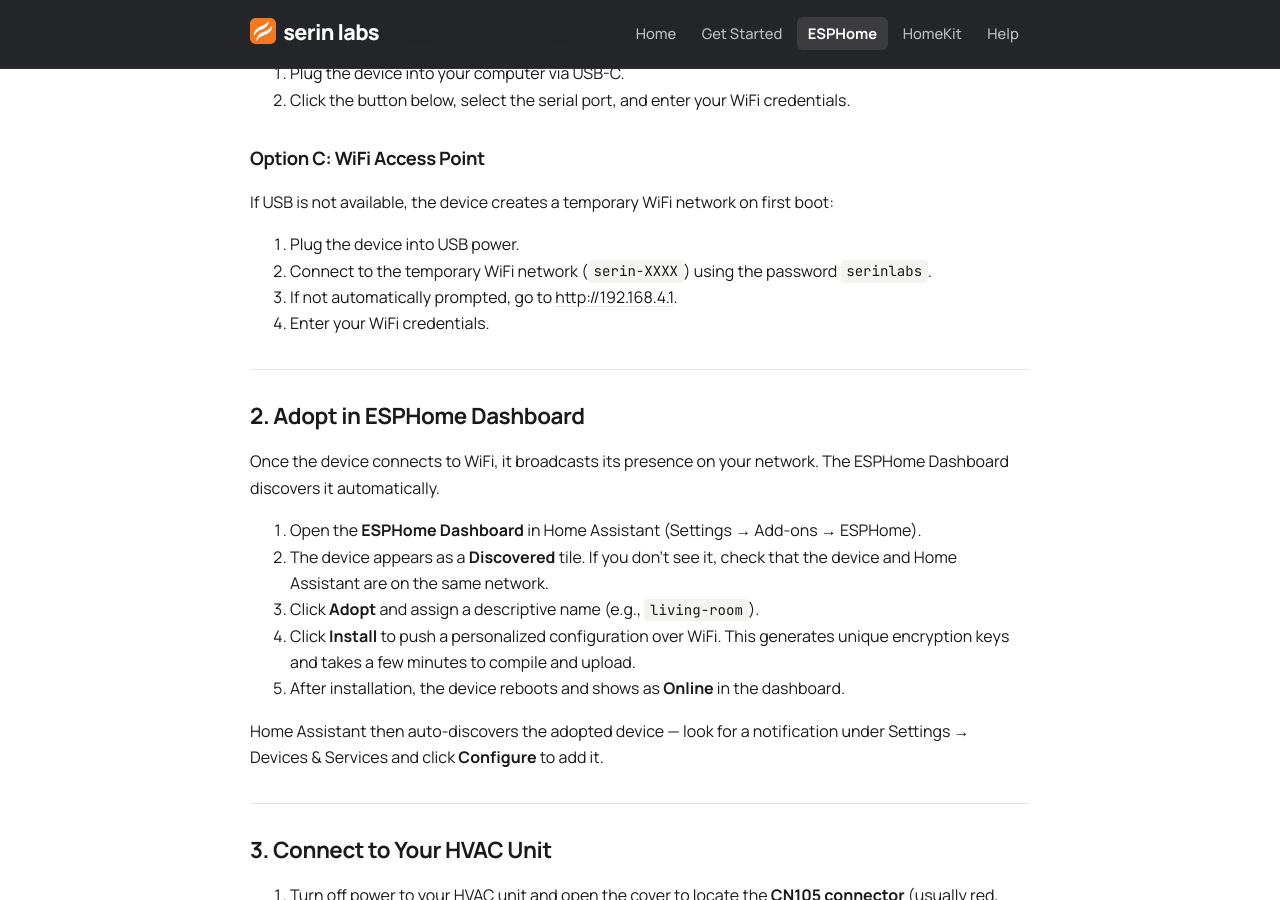
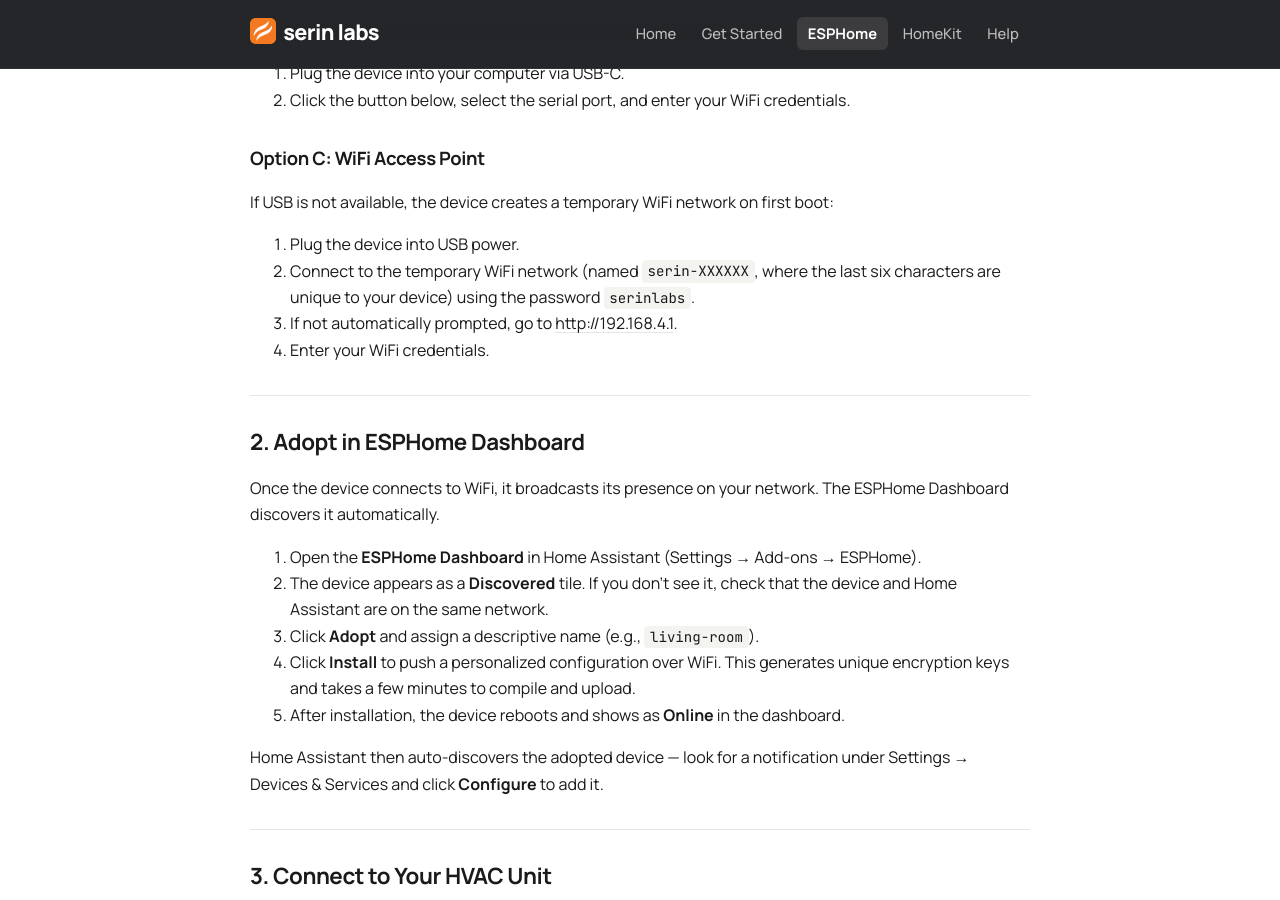
Before and after one commit to Serin-Labs/serin-labs.github.io, a Jekyll site: the page built from esphome/setup.html, in a window 1280 px wide and 900 px high, scrolled down 917 px. Built offline with Jekyll 4.4.1, drawn with Linux system fonts in a browser that asks for light colours.

Commit message:
Clarify temporary WiFi network naming in setup and troubleshooting documentation

```diff
--- a/esphome/generate-yaml.html
+++ b/esphome/generate-yaml.html
@@ -407,7 +407,10 @@ nav_active: esphome
             substitutions += `\n  remote_temp_sensor: ${sensorEntity}`;
         }
         const apiKey = randomKey();
-        let wifiBlock = `\nwifi:\n  ssid: !secret wifi_ssid\n  password: !secret wifi_password\n  ap:\n    ssid: \"serin-\${name}\"\n    password: \"serinlabs\"`;
+        // No explicit ap.ssid: ESPHome defaults the fallback hotspot to the device
+        // name, which name_add_mac_suffix makes unique per unit (e.g. serin-1ee3f4),
+        // matching the pre-built firmware exactly.
+        let wifiBlock = `\nwifi:\n  ssid: !secret wifi_ssid\n  password: !secret wifi_password\n  ap:\n    password: \"serinlabs\"`;
         let apiBlock = `\napi:\n  encryption:\n    key: ${apiKey}`;
 
         // Add logger, ota, external_components if not present
--- a/esphome/setup.html
+++ b/esphome/setup.html
@@ -45,7 +45,7 @@ nav_active: esphome
   <p>If USB is not available, the device creates a temporary WiFi network on first boot:</p>
   <ol>
     <li>Plug the device into USB power.</li>
-    <li>Connect to the temporary WiFi network (<code>serin-XXXX</code>) using the password <code>serinlabs</code>.</li>
+    <li>Connect to the temporary WiFi network (named <code>serin-XXXXXX</code>, where the last six characters are unique to your device) using the password <code>serinlabs</code>.</li>
     <li>If not automatically prompted, go to <a href="http://192.168.4.1">http://192.168.4.1</a>.</li>
     <li>Enter your WiFi credentials.</li>
   </ol>
--- a/troubleshooting.html
+++ b/troubleshooting.html
@@ -54,7 +54,7 @@ nav_active: troubleshooting
       <ul>
         <li>Wait at least 60 seconds after powering on — the AP may take time to start on first boot.</li>
         <li>Ensure the device is powered by a stable 5V source (at least 1A).</li>
-        <li><strong>ESPHome:</strong> AP name is <code>serin-XXXX</code> (password: <code>serinlabs</code>).</li>
+        <li><strong>ESPHome:</strong> AP name is <code>serin-XXXXXX</code> (last six characters from the device MAC; password: <code>serinlabs</code>).</li>
         <li><strong>HomeKit:</strong> AP name is <code>Serin-XXXX</code> (password: <code>serinlabs</code>).</li>
         <li>If the device was previously configured, it may already be connected to your WiFi. Check your router's DHCP client list.</li>
       </ul>
@@ -296,7 +296,7 @@ nav_active: troubleshooting
       "name": "WiFi access point does not appear",
       "acceptedAnswer": {
         "@type": "Answer",
-        "text": "Wait at least 60 seconds after powering on. Ensure stable 5V power (at least 1A). ESPHome AP name is serin-XXXX (password: serinlabs). HomeKit AP name is Serin-XXXX (password: serinlabs). If previously configured, the device may already be connected to your WiFi."
+        "text": "Wait at least 60 seconds after powering on. Ensure stable 5V power (at least 1A). ESPHome AP name is serin-XXXXXX (password: serinlabs). HomeKit AP name is Serin-XXXX (password: serinlabs). If previously configured, the device may already be connected to your WiFi."
       }
     },
     {
```
